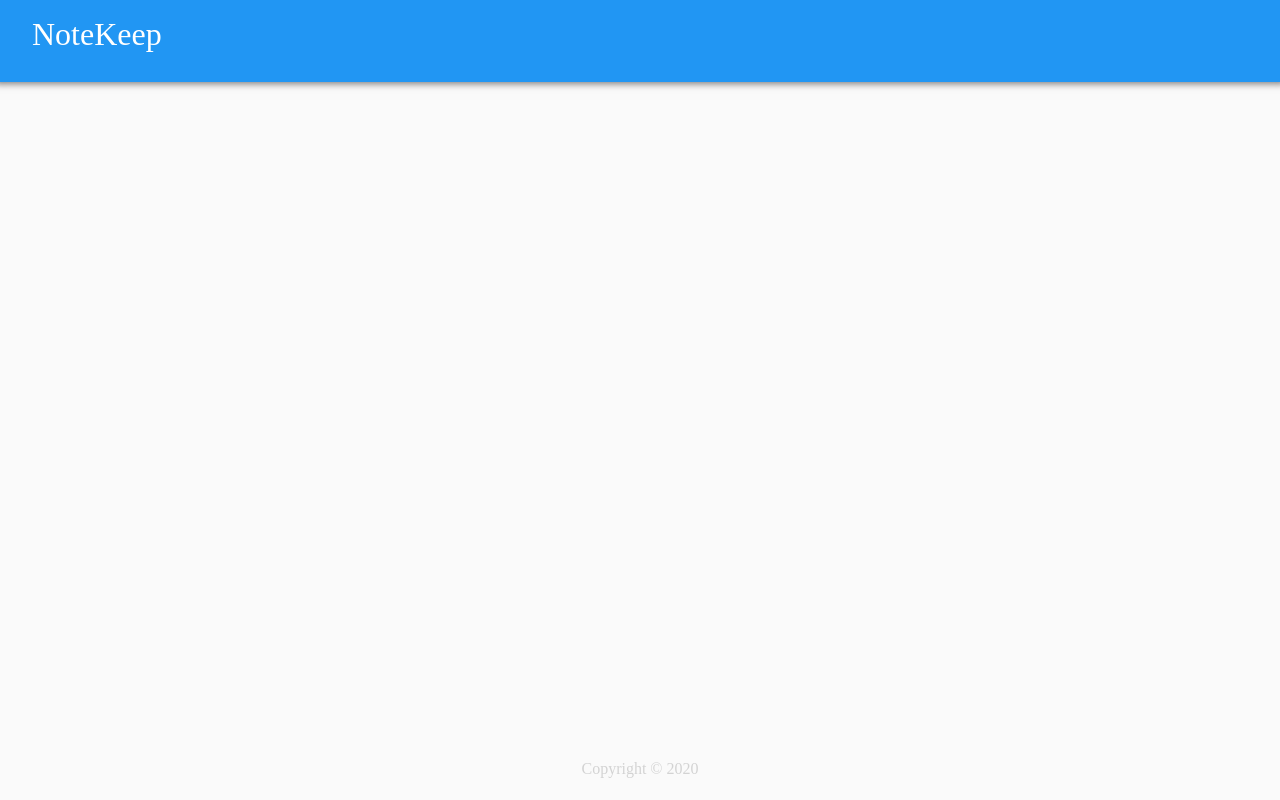
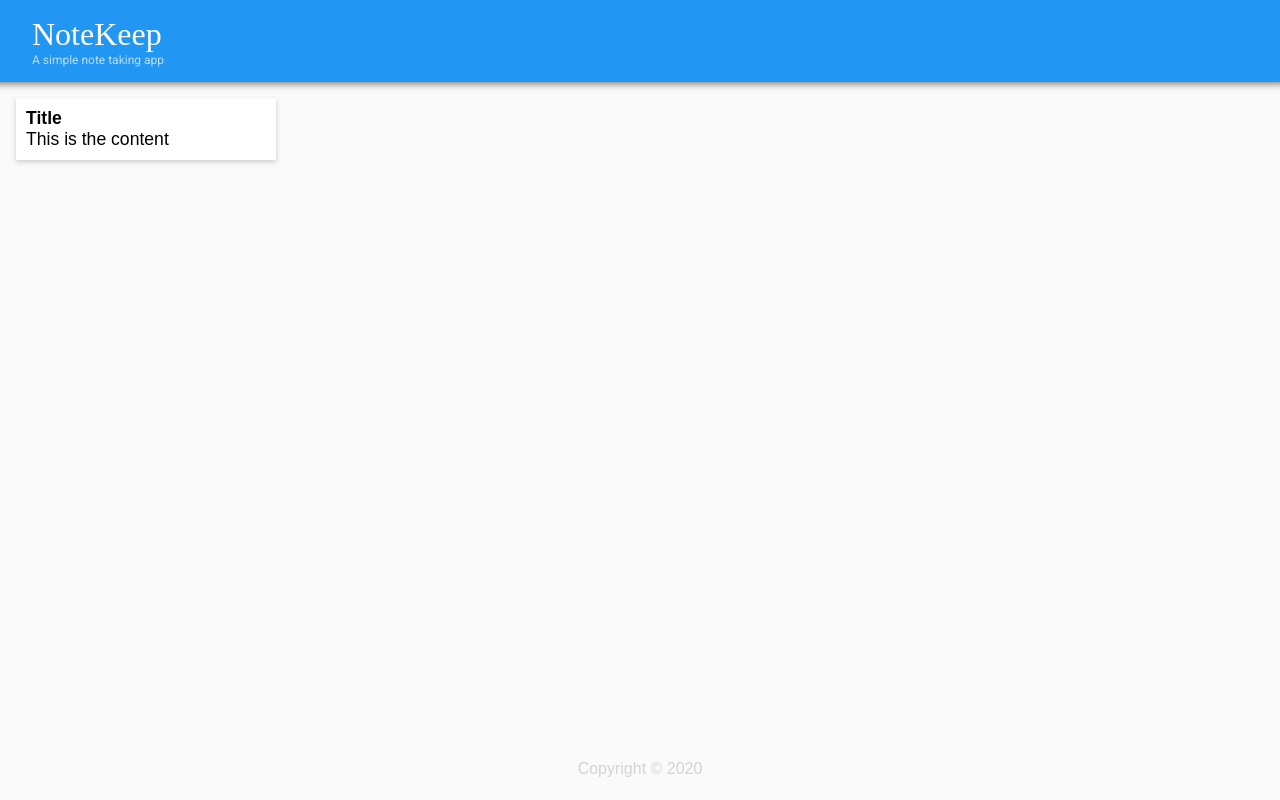
Before and after one commit to TanishqSingla/NoteKeep, a React (Create React App) app: page / in a window 1280 px wide. Built offline with nearby package versions, Linux system fonts and the light colour scheme.

Commit message:
basic template and build added

```diff
--- a/package.json
+++ b/package.json
@@ -8,7 +8,8 @@
     "@testing-library/user-event": "^7.1.2",
     "react": "^16.13.1",
     "react-dom": "^16.13.1",
-    "react-scripts": "3.4.1"
+    "react-scripts": "3.4.1",
+    "serve": "^11.3.0"
   },
   "scripts": {
     "start": "react-scripts start",
--- a/public/css/style.css
+++ b/public/css/style.css
@@ -9,6 +9,7 @@
   --text: #ffffff;
   --body: #fafafa;
   font-size: 16px;
+  font-family: sans-serif;
 }
 
 * {
@@ -35,6 +36,28 @@ header h1 {
   font-weight: 200;
 }
 
+header p {
+  font-family: "Roboto", sans-serif;
+  font-size: 12px;
+  color: #bbdefb;
+}
+
+.note {
+  background: #fff;
+  width: 15rem;
+  margin: 1rem;
+  box-shadow: 0 2px 5px #ccc;
+  padding: 10px;
+  float: left;
+}
+
+.note h1 {
+  font-size: 1.1rem;
+}
+.note p {
+  font-size: 1.1em;
+}
+
 footer {
   position: absolute;
   width: 100%;
--- a/public/index.html
+++ b/public/index.html
@@ -8,7 +8,6 @@
       name="description"
       content="Web site created using create-react-app"
     />
-    <link rel="manifest" href="%PUBLIC_URL%/manifest.json" />
 
     <!-- Scripts and styles -->
     <script src="../src/index.js" type="text/jsx" defer></script>
--- a/src/components/App.jsx
+++ b/src/components/App.jsx
@@ -1,11 +1,13 @@
 import React from "react";
 import Header from "./Header";
 import Footer from "./Footer";
+import Note from "./Note";
 
 function App() {
   return (
     <div className="App">
       <Header />
+      <Note />
       <Footer />
     </div>
   );
--- a/src/components/Header.jsx
+++ b/src/components/Header.jsx
@@ -4,6 +4,7 @@ function Header() {
   return (
     <header>
       <h1>NoteKeep</h1>
+      <p>A simple note taking app</p>
     </header>
   );
 }
--- /dev/null
+++ b/src/components/Note.jsx
@@ -0,0 +1,12 @@
+import React from "react";
+
+function Note() {
+  return (
+    <div className="note">
+      <h1>Title</h1>
+      <p>This is the content</p>
+    </div>
+  );
+}
+
+export default Note;
```
Also changed, not shown: public/manifest.json (deleted), 1 other file (tests, documents, lock files or other folders).
